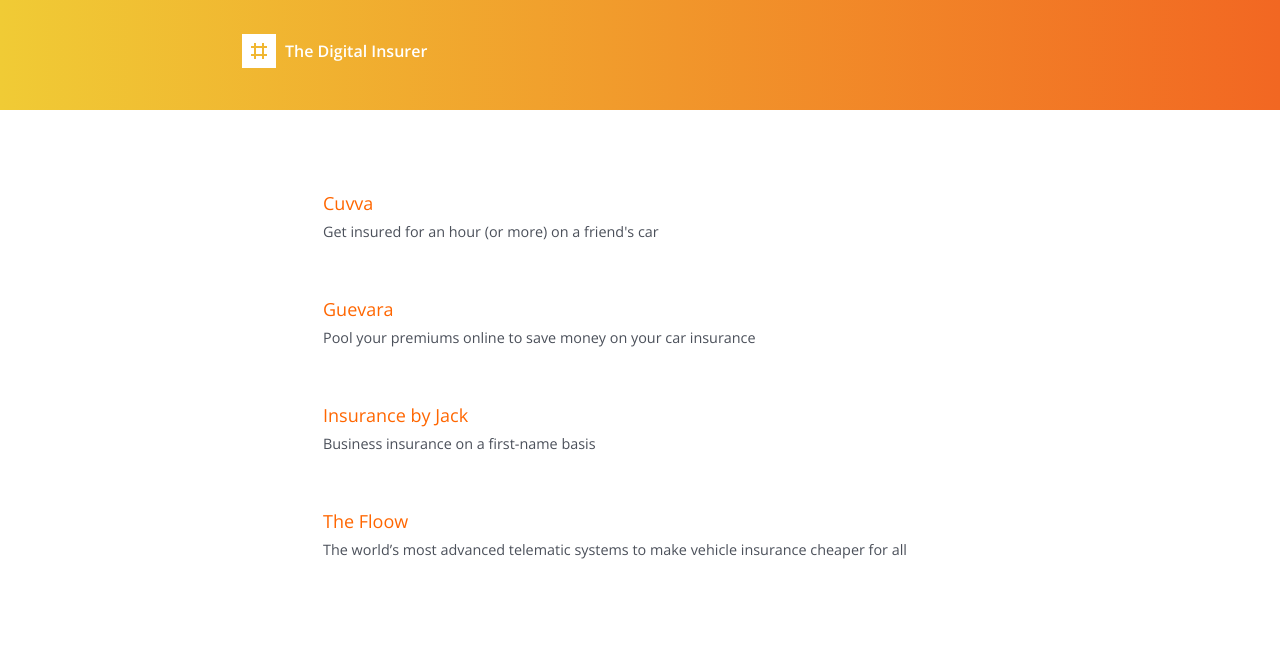
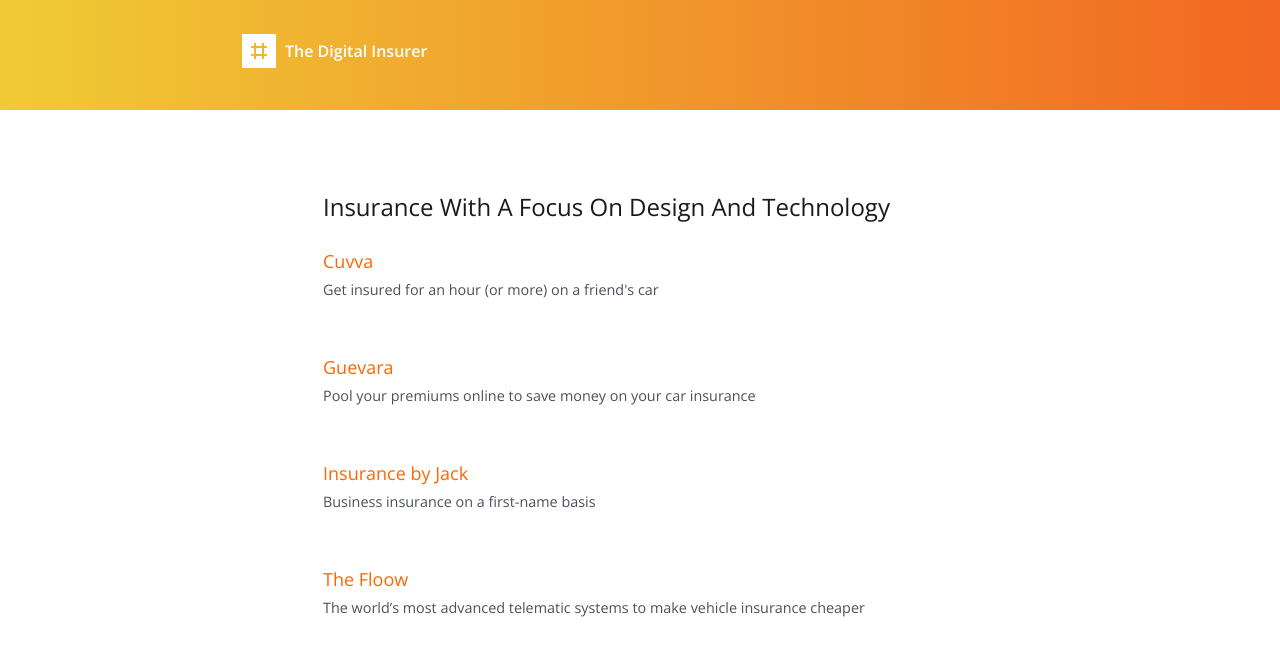
Before and after one commit to ashleybaxter/thedigitalinsurer, a Jekyll site: the page built from index.html, in a window 1280 px wide. Shown: the top 656 px of the page. Built offline with Jekyll 4.4.1, drawn with Linux system fonts in a browser that asks for light colours.

Commit message:
Added header to give site context

```diff
--- a/_data/companies.yml
+++ b/_data/companies.yml
@@ -15,4 +15,4 @@
 
 - name: The Floow
   url: http://www.thefloow.com/
-  tagline: The world’s most advanced telematic systems to make vehicle insurance cheaper for all
+  tagline: The world’s most advanced telematic systems to make vehicle insurance cheaper
--- a/_includes/header.html
+++ b/_includes/header.html
@@ -39,9 +39,6 @@
 
     <header>
 
-      {% if site.title %}<a href="{{ '/' | prepend: site.baseurl }}" title="Back to Homepage" class="logo">{{ site.name }}</a>{% endif %}
-
-      {% assign pages = site.pages | sort: 'date' | where: 'navigation', true %}
-      {% assign posts = site.posts | sort: 'date' | where: 'navigation', true %}
+      {% if site.title %}<a href="{{ '/' | prepend: site.baseurl }}" title="The Digital Insurer" class="logo">{{ site.name }}</a>{% endif %}
 
     </header>
--- a/assets/styles.css
+++ b/assets/styles.css
@@ -105,7 +105,7 @@
 h1, h2, h3, h4, h5 {
     color: #191a1a;
     line-height: 1;
-    padding: 17px 0 8px;
+    padding: 17px 0 17px;
     margin: 0; }
 
 h1 {
--- a/index.html
+++ b/index.html
@@ -8,6 +8,7 @@
 
 ---
 <div class="summary">
+	<h2>Insurance With A Focus On Design And Technology</h2>
   {% for company in site.data.companies %}
     <p><a href="{{ company.url }}">{{ company.name }}</a><br />
     	<span class="company-tagline">{{ company.tagline }}</span></p>
```
